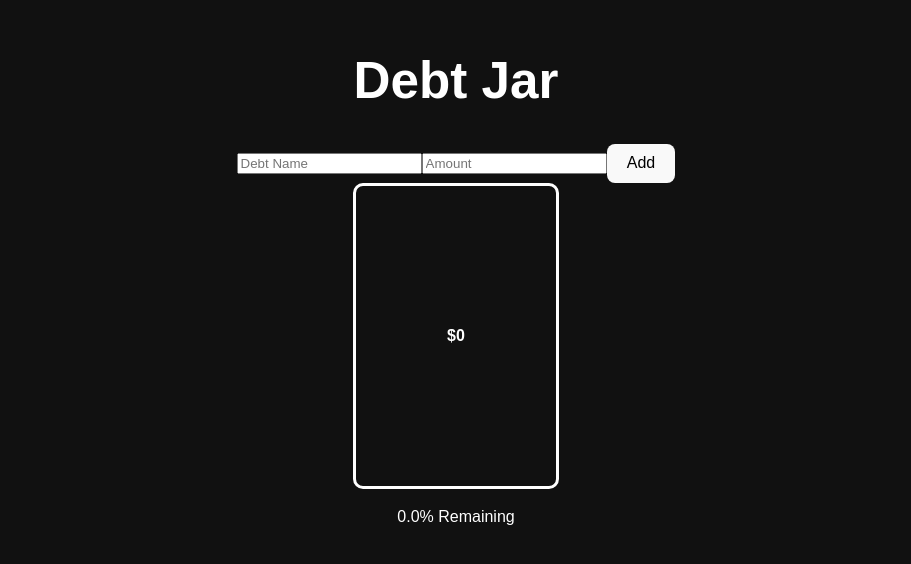
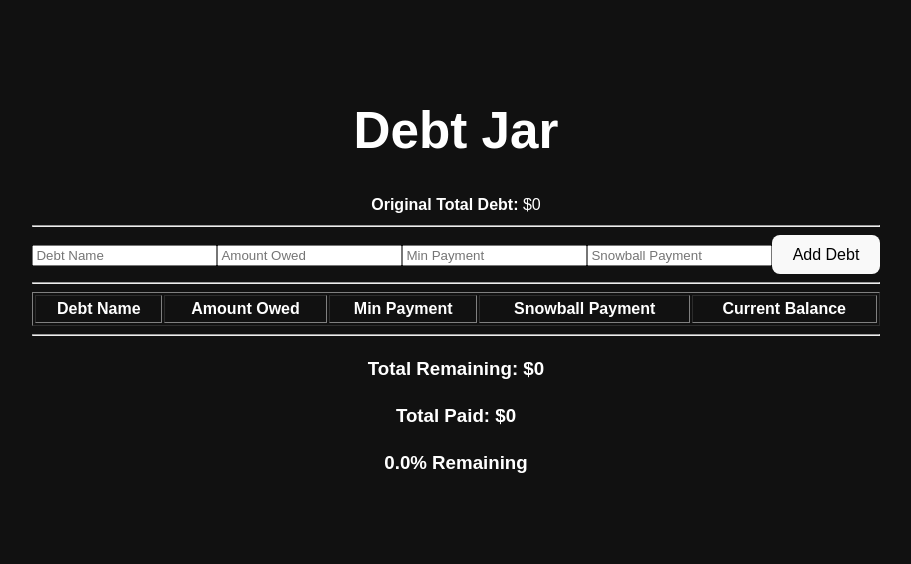
Before and after one commit to Danieltdasilva/debt-jar, a React (Vite) app in the folder debt-jar/: page / in a window 1280 px wide. Shown: the part 118-682 px from the top of the page, without its empty margins (184-1095 px from the left). Built offline with nearby package versions, Linux system fonts and the light colour scheme.

Commit message:
replacing originalTotalDebt from component state to derived constant

```diff
--- a/debt-jar/src/App.jsx
+++ b/debt-jar/src/App.jsx
@@ -3,124 +3,189 @@ import "./App.css";
 
 function App() {
   const [debts, setDebts] = useState([]);
-  const [newDebtName, setNewDebtName] = useState("");
-  const [newDebtAmount, setNewDebtAmount] = useState("");
+  // originalTotalDebt is derived from the debts list, so we don't keep it in state
+  const [newDebt, setNewDebt] = useState({
+    name: "",
+    amount: "",
+    minPayment: "",
+    snowballPayment: "",
+  });
 
   // Load from localStorage
   useEffect(() => {
-    const saved = JSON.parse(localStorage.getItem("debts"));
+    const saved = JSON.parse(localStorage.getItem("snowballData"));
     if (saved) {
-      setDebts(saved);
+      setDebts(saved.debts);
+      // originalTotalDebt is derived, so no need to restore it separately
     }
   }, []);
 
   // Save to localStorage
   useEffect(() => {
-    localStorage.setItem("debts", JSON.stringify(debts));
+    localStorage.setItem(
+      "snowballData",
+      JSON.stringify({ debts })
+    );
   }, [debts]);
 
+  const handleChange = (e) => {
+    setNewDebt({
+      ...newDebt,
+      [e.target.name]: e.target.value,
+    });
+  };
+
   const addDebt = () => {
-    if (!newDebtName || !newDebtAmount) return;
+    if (!newDebt.name || !newDebt.amount) return;
 
-    const amount = Number(newDebtAmount);
+    const amount = Number(newDebt.amount);
 
-    const newDebt = {
+    const debtToAdd = {
       id: Date.now(),
-      name: newDebtName,
-      initialAmount: amount,
+      name: newDebt.name,
+      originalAmount: amount,
       currentAmount: amount,
+      minPayment: Number(newDebt.minPayment) || 0,
+      snowballPayment: Number(newDebt.snowballPayment) || 0,
     };
 
-    setDebts((prev) => [...prev, newDebt]);
-    setNewDebtName("");
-    setNewDebtAmount("");
+    setDebts((prev) => [...prev, debtToAdd]);
+
+    setNewDebt({
+      name: "",
+      amount: "",
+      minPayment: "",
+      snowballPayment: "",
+    });
   };
 
-  const updateDebt = (id, newAmount) => {
+  const updateCurrentAmount = (id, newAmount) => {
     setDebts((prev) =>
       prev.map((debt) =>
         debt.id === id
-          ? {
-            ...debt,
-            currentAmount: newAmount < 0 ? 0 : newAmount,
-          }
+          ? { ...debt, currentAmount: newAmount < 0 ? 0 : newAmount }
           : debt
       )
     );
   };
-
-  // Derived totals
-  const totalInitialDebt = debts.reduce(
-    (sum, debt) => sum + debt.initialAmount,
-    0
-  );
 
   const totalCurrentDebt = debts.reduce(
     (sum, debt) => sum + debt.currentAmount,
     0
   );
 
+  const totalPaid = debts.reduce(
+    (sum, debt) => sum + (debt.originalAmount - debt.currentAmount),
+    0
+  );
+
+  // compute original total debt from the list
+  const originalTotalDebt = debts.reduce(
+    (sum, debt) => sum + debt.originalAmount,
+    0
+  );
+
   const percentageRemaining =
-    totalInitialDebt > 0
-      ? (totalCurrentDebt / totalInitialDebt) * 100
+    originalTotalDebt > 0
+      ? (totalCurrentDebt / originalTotalDebt) * 100
       : 0;
 
   return (
     <div className="container">
       <h1>Debt Jar</h1>
 
-      {/* Add Debt Section */}
-      <div className="add-debt">
+      {/* Original Total Section */}
+      {/* originalTotalDebt is calculated automatically from debts */}
+      <div>
+        <strong>Original Total Debt: </strong>${originalTotalDebt.toLocaleString()}
+      </div>
+
+      <hr />
+
+      {/* Add Debt Form */}
+      <div>
         <input
-          type="text"
+          name="name"
           placeholder="Debt Name"
-          value={newDebtName}
-          onChange={(e) => setNewDebtName(e.target.value)}
+          value={newDebt.name}
+          onChange={handleChange}
+        />
+        <input
+          name="amount"
+          type="number"
+          placeholder="Amount Owed"
+          value={newDebt.amount}
+          onChange={handleChange}
+        />
+        <input
+          name="minPayment"
+          type="number"
+          placeholder="Min Payment"
+          value={newDebt.minPayment}
+          onChange={handleChange}
+        />
+        <input
+          name="snowballPayment"
+          type="number"
+          placeholder="Snowball Payment"
+          value={newDebt.snowballPayment}
+          onChange={handleChange}
         />
 
-        <input
-          type="number"
-          placeholder="Amount"
-          value={newDebtAmount}
-          onChange={(e) => setNewDebtAmount(e.target.value)}
-        />
-
-        <button onClick={addDebt}>Add</button>
+        <button onClick={addDebt}>Add Debt</button>
       </div>
 
-      {/* Debt List */}
-      <div className="debt-list">
-        {debts.map((debt) => (
-          <div
-            key={debt.id}
-            className={`debt-item ${debt.currentAmount === 0 ? "paid" : ""
-              }`}
-          >
-            <span>{debt.name}</span>
+      <hr />
 
-            <input
-              type="number"
-              value={debt.currentAmount}
-              onChange={(e) =>
-                updateDebt(debt.id, Number(e.target.value))
-              }
-            />
-          </div>
-        ))}
-      </div>
+      {/* Debt Table */}
+      <table border="1" width="100%">
+        <thead>
+          <tr>
+            <th>Debt Name</th>
+            <th>Amount Owed</th>
+            <th>Min Payment</th>
+            <th>Snowball Payment</th>
+            <th>Current Balance</th>
+          </tr>
+        </thead>
+        <tbody>
+          {debts.map((debt) => (
+            <tr
+              key={debt.id}
+              style={{
+                textDecoration:
+                  debt.currentAmount === 0 ? "line-through" : "none",
+              }}
+            >
+              <td>{debt.name}</td>
+              <td>${debt.originalAmount}</td>
+              <td>${debt.minPayment}</td>
+              <td>${debt.snowballPayment}</td>
+              <td>
+                <input
+                  type="number"
+                  value={debt.currentAmount}
+                  onChange={(e) =>
+                    updateCurrentAmount(
+                      debt.id,
+                      Number(e.target.value)
+                    )
+                  }
+                />
+              </td>
+            </tr>
+          ))}
+        </tbody>
+      </table>
 
-      {/* Jar Visualization */}
-      <div className="jar">
-        <div
-          className="jar-fill"
-          style={{ height: `${percentageRemaining}%` }}
-        />
-        <div className="jar-text">
-          ${totalCurrentDebt.toLocaleString()}
-        </div>
-      </div>
+      <hr />
 
-      <p>{percentageRemaining.toFixed(1)}% Remaining</p>
+      {/* Totals */}
+      <h3>Total Remaining: ${totalCurrentDebt.toLocaleString()}</h3>
+      <h3>Total Paid: ${totalPaid.toLocaleString()}</h3>
+      <h3>
+        {percentageRemaining.toFixed(1)}% Remaining
+      </h3>
     </div>
   );
 }
```
